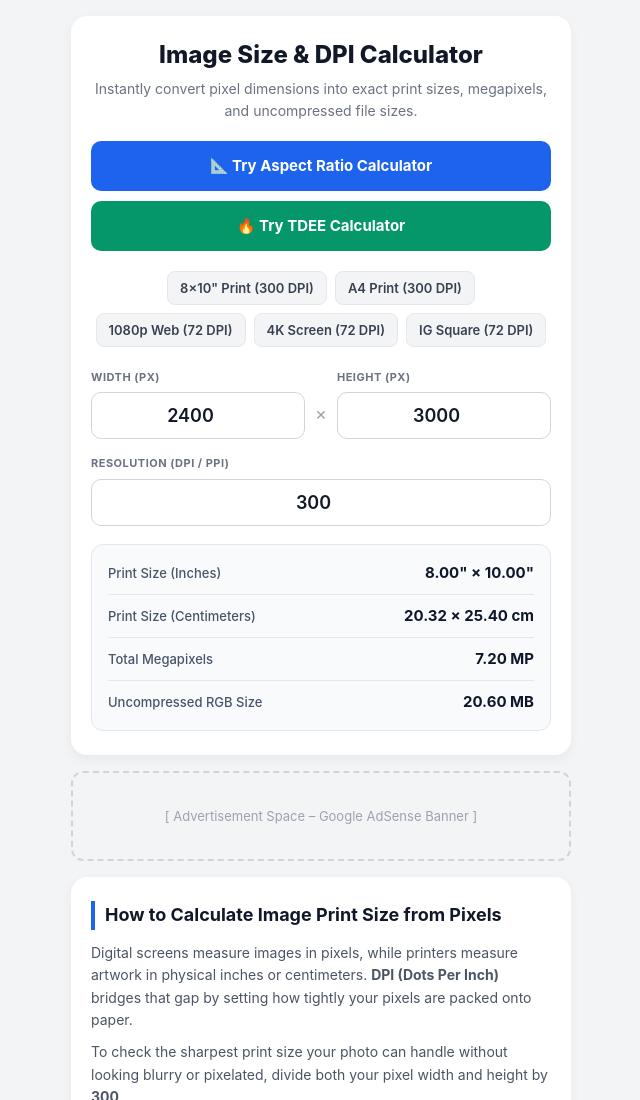
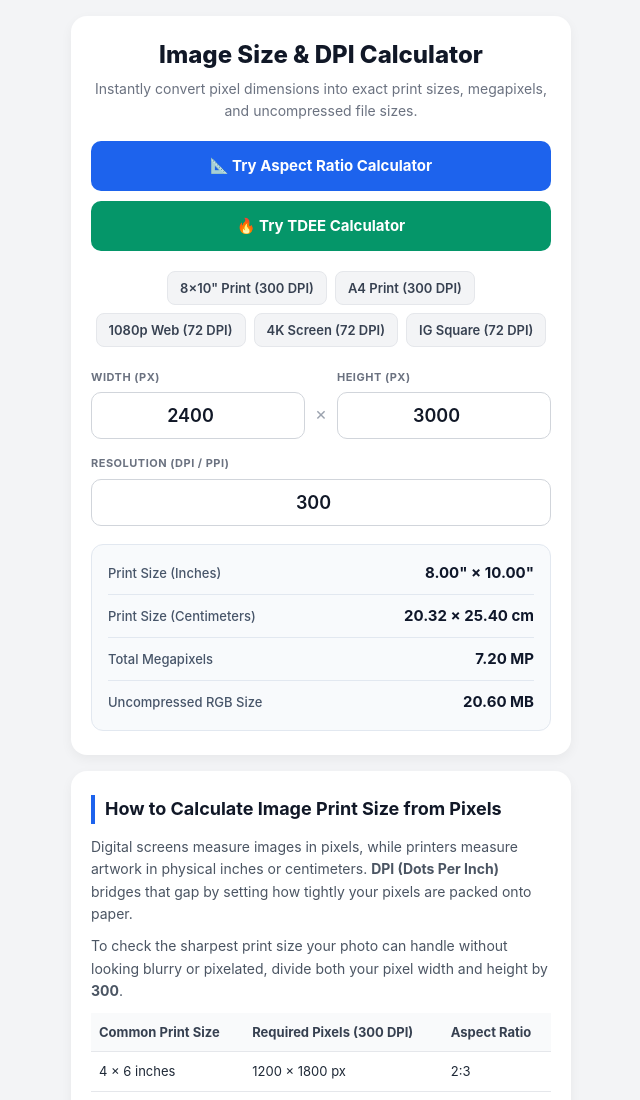
Before and after one commit to Arshadm603/aspect-ratio-calculator, a plain HTML site: page image-size-calculator.html in a window 1280 px wide. Shown: the top 1100 px of the page, without its empty margins (319-959 px from the left). Drawn offline with Linux system fonts and the light colour scheme.

Commit message:
Remove ad box and comments from image-size-calculator
Removed advertisement box and related comments from the HTML.

```diff
--- a/image-size-calculator.html
+++ b/image-size-calculator.html
@@ -224,19 +224,7 @@
       font-weight: 700;
       color: #0f172a;
     }
-    .ad-box {
-      border: 2px dashed #d1d5db;
-      border-radius: 12px;
-      padding: 20px;
-      text-align: center;
-      color: #9ca3af;
-      font-size: 13px;
-      margin-bottom: 16px;
-      min-height: 90px;
-      display: flex;
-      align-items: center;
-      justify-content: center;
-    }
+
     h2 {
       font-size: 18px;
       font-weight: 700;
@@ -350,11 +338,6 @@
       </div>
     </section>
 
-    <!-- Google AdSense Slot -->
-    <aside class="ad-box" aria-label="Advertisement">
-      [ Advertisement Space – Google AdSense Banner ]
-    </aside>
-
     <!-- Humanized Guide & Reference Table for SEO -->
     <article class="card">
       <h2>How to Calculate Image Print Size from Pixels</h2>
```
